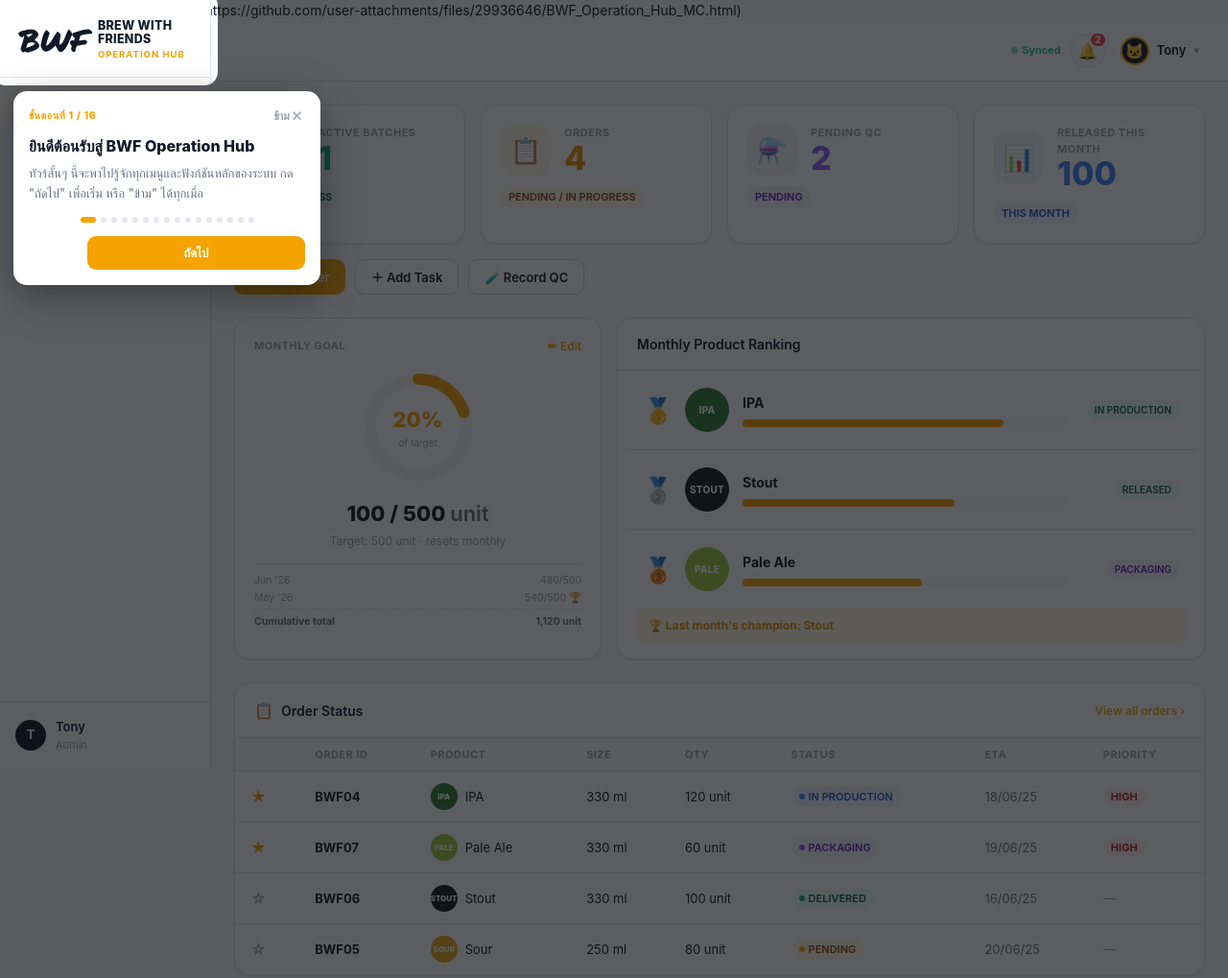
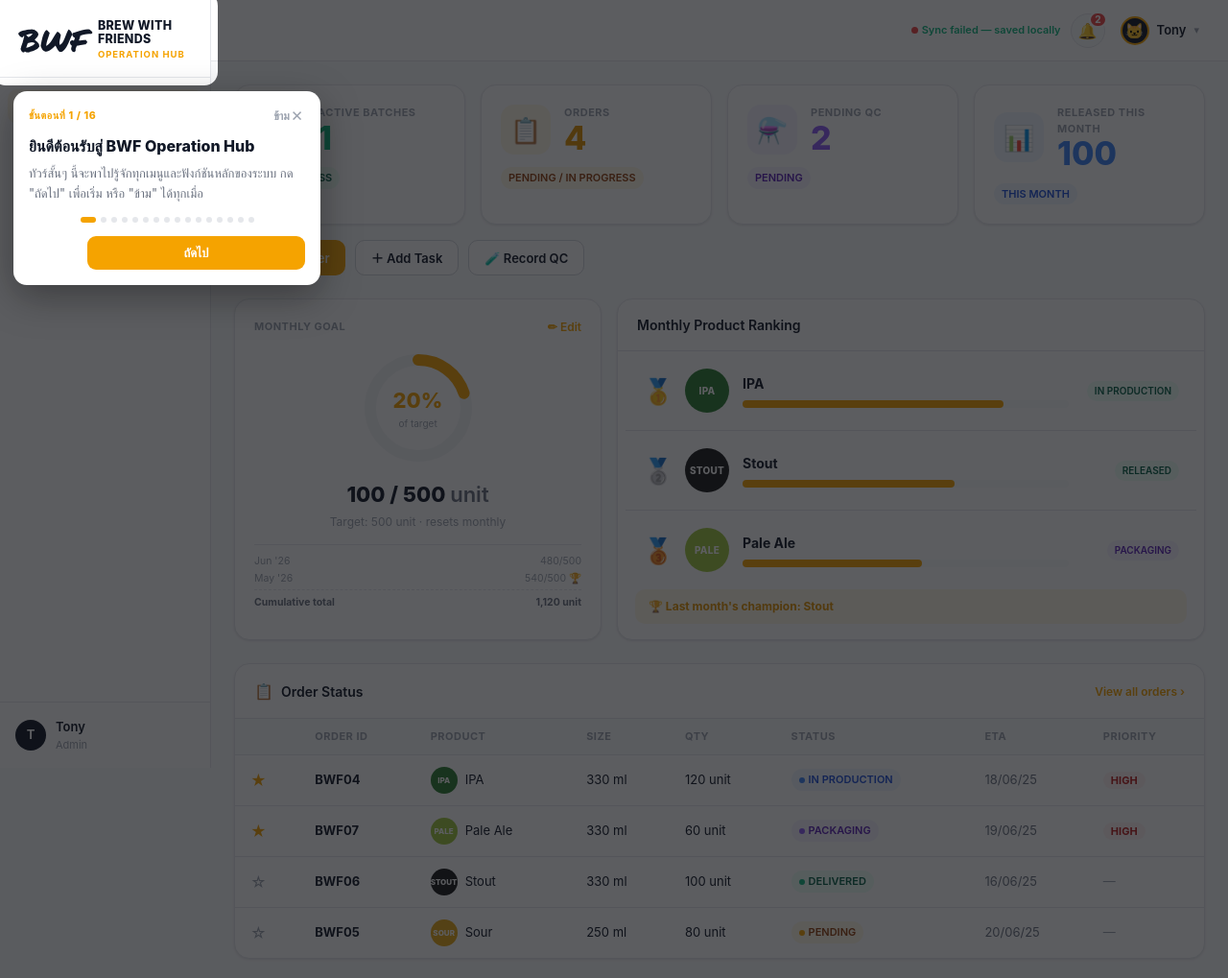
Before and after one commit to bwfoperation/bwf-operation-hub, a plain HTML site: page index.html in a window 1280 px wide. Shown: the top 1019 px of the page at 96% size. Drawn offline with Linux system fonts and the light colour scheme; no server answers.

Commit message:
Update index.html

```diff
--- a/index.html
+++ b/index.html
@@ -1,4 +1,3 @@
-[BWF_Operation_Hub_MC.html](https://github.com/user-attachments/files/29936646/BWF_Operation_Hub_MC.html)
 <!DOCTYPE html>
 <html lang="en">
 <head>
@@ -1415,10 +1414,16 @@ function _saveGSConfig(config){
   }
 }
 const _gsCfg=_readGSConfig();
+// ── ฝัง Sheet ID / Web App URL ไว้ในไฟล์โดยตรง (Admin deploy ครั้งเดียว) ──
+// ทุกเครื่อง (PC/มือถือ) ที่เปิด link นี้จะเชื่อมต่อ Google Sheets อัตโนมัติทันที
+// ไม่ต้องเข้า Settings เพื่อกรอก Sheet ID / Web App URL อีก
+// (ค่าใน localStorage ผ่านหน้า Settings ยังใช้ override ได้ ถ้า Admin ต้องการเปลี่ยนปลายทางในอนาคต)
+const DEFAULT_SHEET_ID = '1sVNNKYSZE4nBmeJmf1_f3qoJlwG09O5REMCnGZRQUu0';
+const DEFAULT_WEB_APP_URL = 'https://script.google.com/macros/s/AKfycbwmHEHVRF5D_xo8kxp9IBNxZY8AZ2s3BBw5_6ANDa5vByT6k4yWV2nfp37E-t07Sv6nyQ/exec';
 const CONFIG = {
-  SHEET_ID: (_gsCfg&&_gsCfg.sheetId) || 'YOUR_GOOGLE_SHEET_ID',           // ← paste your Sheet ID
-  WEB_APP_URL: (_gsCfg&&_gsCfg.webAppUrl) || 'YOUR_APPS_SCRIPT_WEB_APP_URL', // ← paste deployed Apps Script URL
-  USE_LOCAL: !(_gsCfg && _gsCfg.sheetId && _gsCfg.webAppUrl),   // true = use localStorage (demo mode), false = use Google Sheets
+  SHEET_ID: (_gsCfg&&_gsCfg.sheetId) || DEFAULT_SHEET_ID,
+  WEB_APP_URL: (_gsCfg&&_gsCfg.webAppUrl) || DEFAULT_WEB_APP_URL,
+  USE_LOCAL: !((_gsCfg && _gsCfg.sheetId && _gsCfg.webAppUrl) || (DEFAULT_SHEET_ID && DEFAULT_WEB_APP_URL)),
 };
 
 // Detect if mobile (disable Google Sheets sync on mobile)
```
